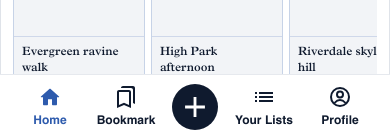
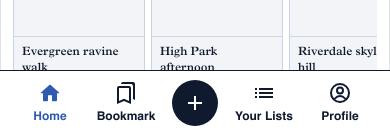
Before and after one commit to sosekit/sparkbook, a React Native app: screen /EditProfile in a window 390 px wide. Shown: the part 710-842 px from the top of the page. Built offline with nearby package versions, Linux system fonts and the light colour scheme; no server answers.

Commit message:
Match Figma nav scale and center profile entry

```diff
--- a/src/components/BottomNav.tsx
+++ b/src/components/BottomNav.tsx
@@ -33,7 +33,7 @@ export function BottomNav({ active, onHome, onBookmarks, onCreate, onLists, onPr
   ] as const;
 
   return (
-    <View style={[styles.bar, { height: 60 + insets.bottom, paddingBottom: Math.max(insets.bottom - 20, 4) }]}>
+    <View style={[styles.bar, { height: 64 + insets.bottom, paddingBottom: insets.bottom }]}>
       {items.map(([key, label, onPress]) => (
         <Pressable
           key={key}
@@ -44,7 +44,7 @@ export function BottomNav({ active, onHome, onBookmarks, onCreate, onLists, onPr
         >
           {key === 'create' ? (
             <View style={styles.createButton}>
-              <SparkbookIcon name="add" color={colors.white} size={34} />
+              <SparkbookIcon name="add" color={colors.white} size={24} />
             </View>
           ) : (
             <>
@@ -72,13 +72,12 @@ const styles = StyleSheet.create({
     justifyContent: 'center',
     gap: 16,
     paddingHorizontal: 16,
-    paddingTop: 8,
     borderTopWidth: 1,
-    borderColor: colors.dividerMuted
+    borderColor: colors.text
   },
   item: {
     width: 60,
-    minHeight: 44,
+    height: 44,
     alignItems: 'center',
     justifyContent: 'center',
     gap: 4
--- a/src/screens/EditProfileScreen.tsx
+++ b/src/screens/EditProfileScreen.tsx
@@ -1,7 +1,8 @@
 import { NativeStackScreenProps } from '@react-navigation/native-stack';
 import { useEffect, useState } from 'react';
-import { KeyboardAvoidingView, Platform, ScrollView, StyleSheet, Text } from 'react-native';
+import { KeyboardAvoidingView, Platform, ScrollView, StyleSheet, Text, View } from 'react-native';
 import { useSafeAreaInsets } from 'react-native-safe-area-context';
+import { Avatar } from '../components/Avatar';
 import { BackButton } from '../components/BackButton';
 import { Button } from '../components/Button';
 import { TextField } from '../components/TextField';
@@ -38,6 +39,15 @@ export function EditProfileScreen({ navigation }: Props) {
       <ScrollView contentContainerStyle={[styles.content, { paddingTop: insets.top + 10, paddingBottom: insets.bottom + 24 }]}>
         <BackButton label="Cancel" onPress={() => navigation.goBack()} />
         <Text style={styles.title}>Edit profile</Text>
+        <View style={styles.profilePreview}>
+          <Avatar name={displayName || 'Sparkbook'} size={76} />
+          <Text style={styles.previewName} numberOfLines={1} adjustsFontSizeToFit minimumFontScale={0.82}>
+            {displayName || 'Display name'}
+          </Text>
+          <Text style={styles.previewUsername} numberOfLines={1}>
+            @{username || 'username'}
+          </Text>
+        </View>
         <TextField label="Display name" value={displayName} onChangeText={setDisplayName} />
         <TextField label="Username" value={username} onChangeText={setUsername} />
         <TextField label="Bio" value={bio} onChangeText={setBio} multiline />
@@ -54,5 +64,27 @@ function initials(name: string) {
 const styles = StyleSheet.create({
   root: { flex: 1, backgroundColor: colors.background },
   content: { padding: 14, gap: spacing.sm },
-  title: { color: colors.text, fontFamily: fontFamilies.primaryBold, fontSize: 24, lineHeight: 30 }
+  title: { color: colors.text, fontFamily: fontFamilies.primaryBold, fontSize: 24, lineHeight: 30 },
+  profilePreview: {
+    alignItems: 'center',
+    justifyContent: 'center',
+    gap: 3,
+    paddingTop: spacing.sm,
+    paddingBottom: spacing.md
+  },
+  previewName: {
+    maxWidth: '92%',
+    color: colors.text,
+    fontFamily: fontFamilies.primaryBold,
+    fontSize: 22,
+    lineHeight: 28,
+    textAlign: 'center'
+  },
+  previewUsername: {
+    color: colors.main,
+    fontFamily: fontFamilies.secondaryBold,
+    fontSize: 13,
+    lineHeight: 18,
+    textAlign: 'center'
+  }
 });
--- a/src/screens/ProfileScreen.tsx
+++ b/src/screens/ProfileScreen.tsx
@@ -38,8 +38,8 @@ export function ProfileScreen({ navigation }: Props) {
     <View style={styles.root}>
       <ScrollView contentContainerStyle={[styles.content, { paddingTop: insets.top + 10 }]}>
         <View style={styles.profileCard}>
-          <Avatar name={profile?.displayName} size={52} />
-          <View style={{ flex: 1 }}>
+          <Avatar name={profile?.displayName} size={72} />
+          <View style={styles.profileCopy}>
             <Text style={styles.title}>{profile?.displayName || 'Create profile'}</Text>
             <Text style={styles.subtitle}>@{profile?.username || 'sparkbook'}</Text>
             <Text style={styles.body}>{profile?.bio || 'Add a bio to tell people what you spark.'}</Text>
@@ -79,10 +79,24 @@ export function ProfileScreen({ navigation }: Props) {
 const styles = StyleSheet.create({
   root: { flex: 1, backgroundColor: colors.background, paddingBottom: 58 },
   content: { padding: 14, gap: spacing.sm },
-  profileCard: { flexDirection: 'row', gap: spacing.sm, backgroundColor: colors.surface, borderWidth: 1, borderColor: colors.border, borderRadius: radius.md, padding: spacing.sm },
-  title: { color: colors.text, fontFamily: fontFamilies.primaryBold, fontSize: 22, lineHeight: 28 },
-  subtitle: { color: colors.main, fontFamily: fontFamilies.secondary, fontWeight: '800' },
-  body: { color: colors.altText, fontFamily: fontFamilies.secondary, fontSize: 12, lineHeight: 17, marginTop: 2 },
+  profileCard: {
+    alignItems: 'center',
+    gap: spacing.sm,
+    backgroundColor: colors.surface,
+    borderWidth: 1,
+    borderColor: colors.border,
+    borderRadius: radius.md,
+    paddingHorizontal: spacing.lg,
+    paddingVertical: spacing.lg
+  },
+  profileCopy: {
+    width: '100%',
+    alignItems: 'center',
+    gap: 2
+  },
+  title: { color: colors.text, fontFamily: fontFamilies.primaryBold, fontSize: 22, lineHeight: 28, textAlign: 'center' },
+  subtitle: { color: colors.main, fontFamily: fontFamilies.secondary, fontWeight: '800', textAlign: 'center' },
+  body: { color: colors.altText, fontFamily: fontFamilies.secondary, fontSize: 12, lineHeight: 17, marginTop: 2, textAlign: 'center' },
   section: { color: colors.text, fontFamily: fontFamilies.primarySemiBold, fontSize: 18 },
   stats: { flexDirection: 'row', gap: spacing.xs },
   stat: { flex: 1, backgroundColor: colors.surface, borderWidth: 1, borderColor: colors.neutral, borderRadius: radius.md, padding: spacing.sm },
```
